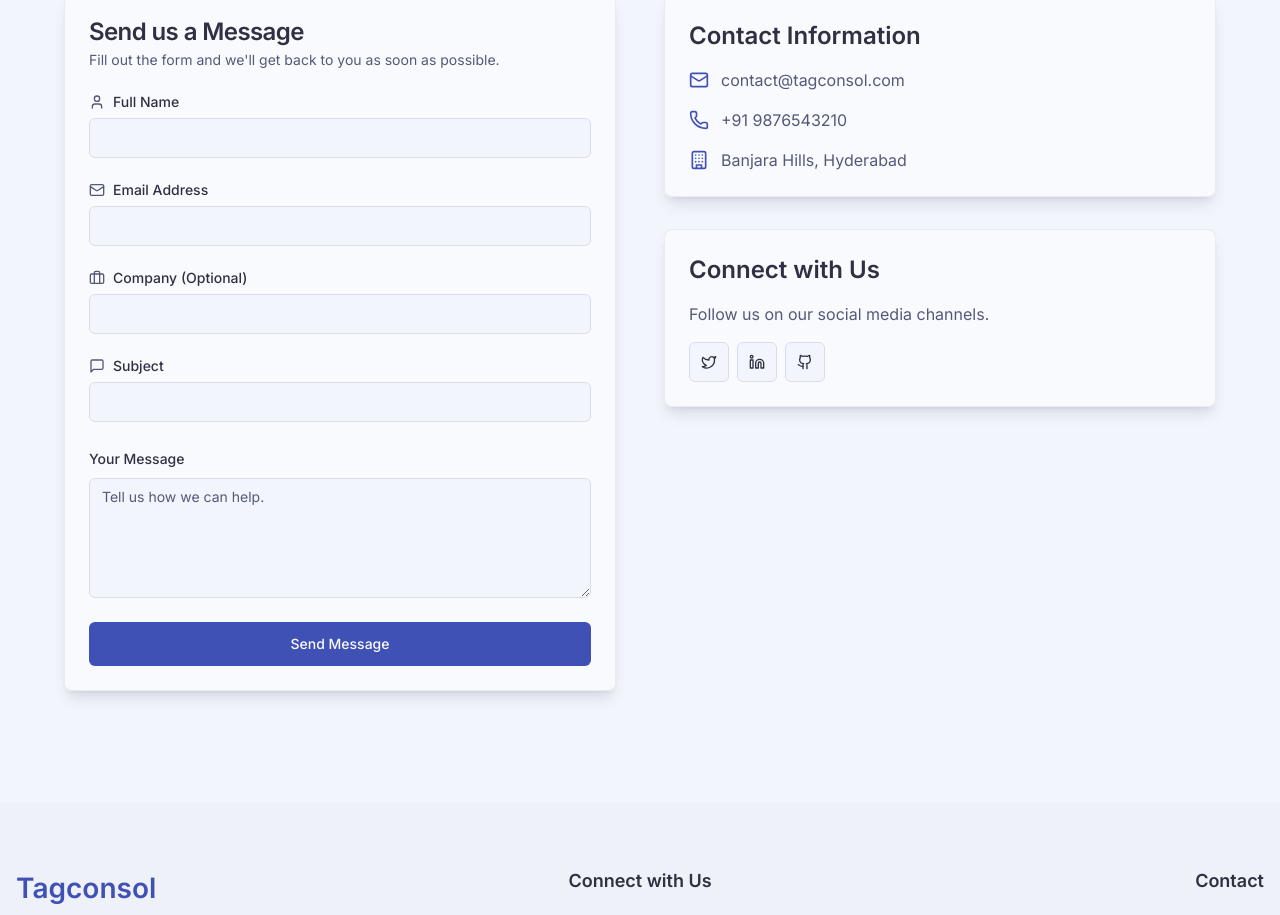
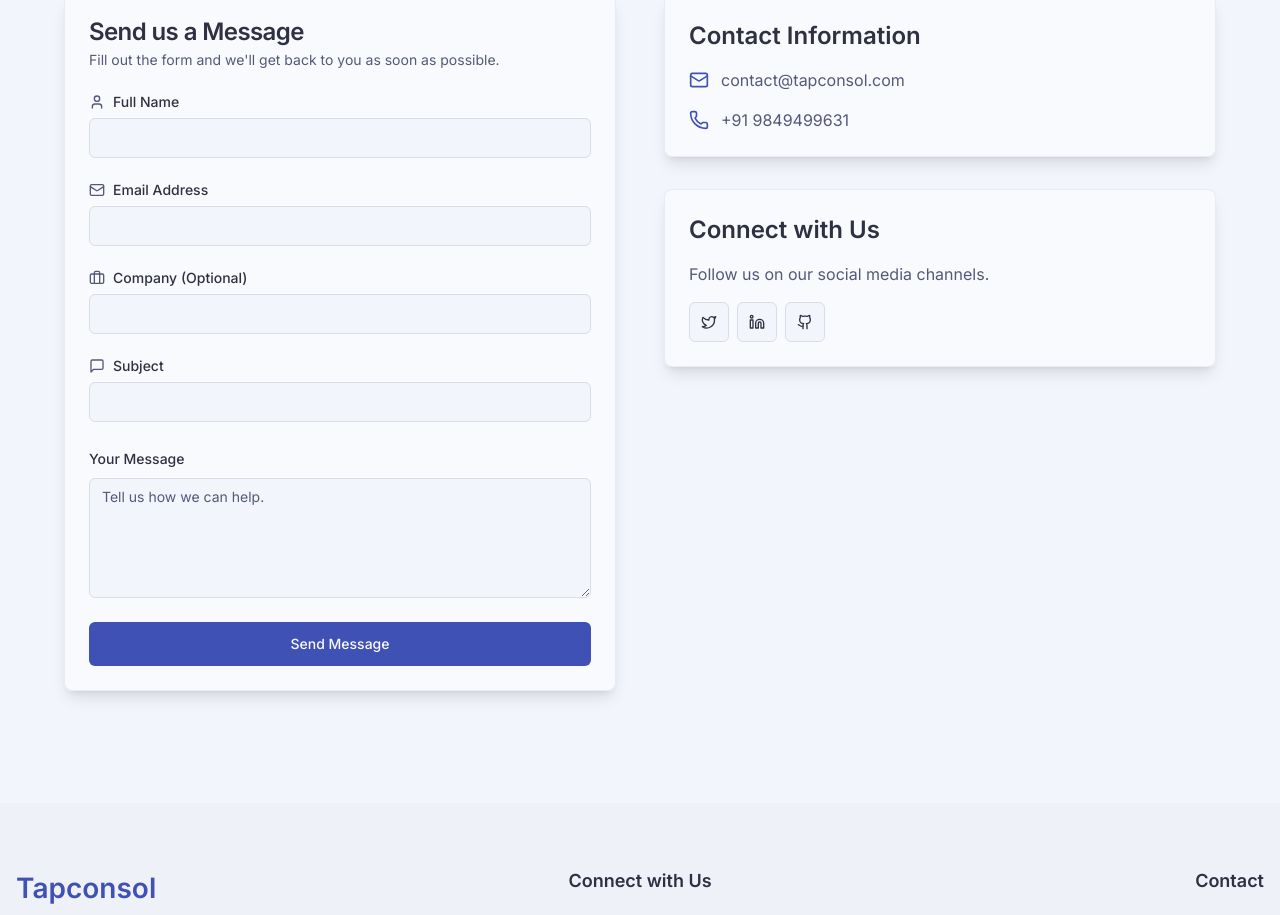
Before and after one commit to tagconsol/Tapconsol-Website, a Next.js app: page /contact in a window 1280 px wide. Shown: the part 365-1280 px from the top of the page. Built offline with nearby package versions, Linux system fonts and the light colour scheme.

Commit message:
fixed some bugs

```diff
--- a/src/app/about/page.tsx
+++ b/src/app/about/page.tsx
@@ -73,7 +73,7 @@ export default function AboutPage() {
                             Our Story
                         </h2>
                         <div className="text-lg text-muted-foreground space-y-6">
-                            <p>Founded on a passion for engineering excellence, Tagconsol was built to solve the complex challenges that live at the intersection of hardware and software.</p>
+                            <p>Founded on a passion for engineering excellence, Tapconsol was built to solve the complex challenges that live at the intersection of hardware and software.</p>
                             <p>We saw a critical need for a partner who could not just advise, but truly build and own the entire technology stack—from custom sensor design to the intelligent cloud platforms that make sense of the data. Today, we are that end-to-end partner for a growing number of clients across diverse industries, turning ambitious ideas into robust, real-world solutions.</p>
                         </div>
                     </div>
--- a/src/app/contact/page.tsx
+++ b/src/app/contact/page.tsx
@@ -167,18 +167,18 @@ export default function ContactPage() {
                  <Card className="bg-card/50 border-border/50 p-6 shadow-lg">
                     <h3 className="text-2xl font-semibold text-foreground mb-4">Contact Information</h3>
                     <div className="space-y-4 text-muted-foreground">
-                        <a href="mailto:contact@tagconsol.com" className="flex items-center gap-3 group">
+                        <a href="mailto:contact@tapconsol.com" className="flex items-center gap-3 group">
                             <Mail className="h-5 w-5 text-primary"/>
-                            <span className="group-hover:text-foreground transition-colors">contact@tagconsol.com</span>
+                            <span className="group-hover:text-foreground transition-colors">contact@tapconsol.com</span>
                         </a>
                         <div className="flex items-center gap-3">
                             <Phone className="h-5 w-5 text-primary"/>
-                            <span>+91 9876543210</span>
+                            <span>+91 9849499631</span>
                         </div>
-                         <div className="flex items-center gap-3">
+                         {/* <div className="flex items-center gap-3">
                             <Building className="h-5 w-5 text-primary"/>
                             <span>Banjara Hills, Hyderabad</span>
-                        </div>
+                        </div> */}
                     </div>
                  </Card>
 
--- a/src/app/layout.tsx
+++ b/src/app/layout.tsx
@@ -3,8 +3,8 @@ import { Toaster } from "@/components/ui/toaster"
 import './globals.css';
 
 export const metadata: Metadata = {
-  title: 'Tagconsol',
-  description: 'Tagconsol: Integrated hardware and software solutions.',
+  title: 'Tapconsol',
+  description: 'Tapconsol: Integrated hardware and software solutions.',
 };
 
 export default function RootLayout({
--- a/src/components/landing/footer.tsx
+++ b/src/components/landing/footer.tsx
@@ -36,14 +36,14 @@ export function Footer() {
           </div>
           <div className="flex flex-col items-center md:items-end">
             <h4 className="font-semibold text-lg mb-4">Contact</h4>
-            <Link href="mailto:contact@tagconsol.com" className="text-muted-foreground hover:text-foreground transition-colors">
-              contact@tagconsol.com
+            <Link href="mailto:contact@tapconsol.com" className="text-muted-foreground hover:text-foreground transition-colors">
+              contact@tapconsol.com
             </Link>
-            <p className="text-muted-foreground mt-1">+91 9876543210</p>
+            <p className="text-muted-foreground mt-1">+91 9849499631</p>
           </div>
         </div>
         <div className="mt-12 border-t pt-8 text-center text-muted-foreground text-sm">
-          <p>&copy; {new Date().getFullYear()} Tagconsol Inc. All rights reserved.</p>
+          <p>&copy; {new Date().getFullYear()} Tapconsol Inc. All rights reserved.</p>
         </div>
       </div>
     </footer>
--- a/src/components/logo.tsx
+++ b/src/components/logo.tsx
@@ -18,7 +18,7 @@ export function Logo(props: SVGProps<SVGSVGElement>) {
         fill="currentColor"
         className="text-primary"
       >
-        Tagconsol
+        Tapconsol
       </text>
     </svg>
   );
```
